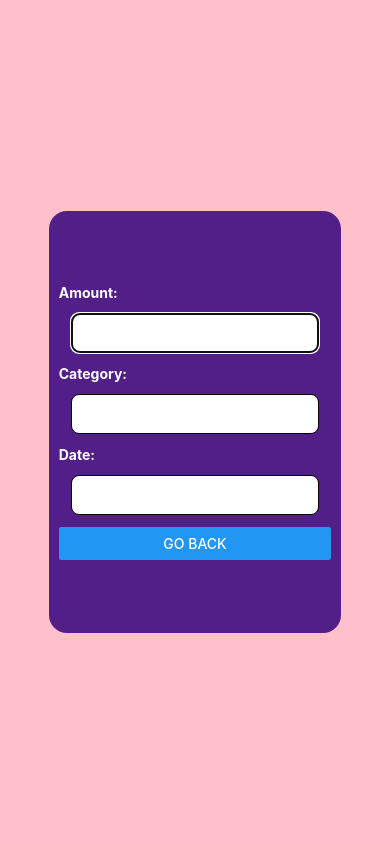
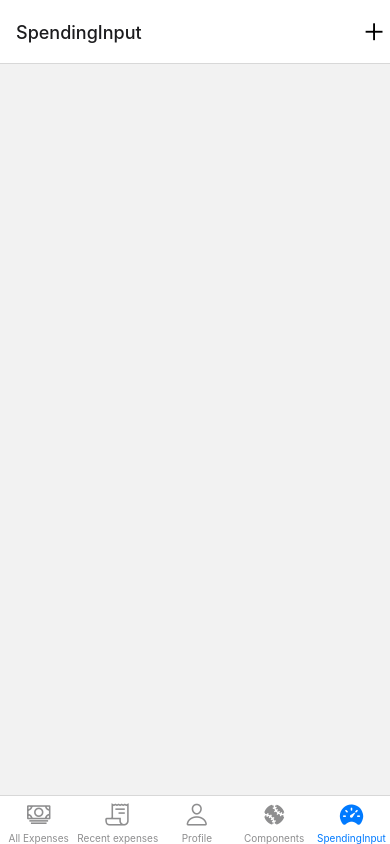
Before and after one commit to MinoThauros/Budget-app, a React Native app: screen /SpendingInput in a window 390 px wide. Built offline with nearby package versions, Linux system fonts and the light colour scheme.

Commit message:
fixed modal for spending input

```diff
--- a/App.tsx
+++ b/App.tsx
@@ -32,16 +32,18 @@ export default function App() {
 
 
   const Overlay=useContext(OverlayContext);
-  const {visible}:any=Overlay.visible;
+  const visible:boolean=Overlay.visible;//binding the state to local variables
 
   const pressed=()=>{
     Overlay.toogleOverlay();
 }
+//this context needs to work in tandem with add button
 
   return (
 
     <OverlayToggleContextProvider>
       <Provider store={store}>
+      <SpendingInput />
         <NavigationContainer>
           <Tab.Navigator screenOptions={{
             headerRight:({color,size}:any)=> <HeaderButton size={30}/>
@@ -80,7 +82,7 @@ export default function App() {
                 tabBarIcon: ({color,size}:any)=>(<Ionicons name="baseball-sharp" color={color} size={size}/>)
               }}/>
 
-            <Tab.Screen
+            <Tab.Screen //delete after component can be invoqued correcly
               name="SpendingInput"
               component={SpendingInput}
               options={{
--- a/screens/SpendingInput.tsx
+++ b/screens/SpendingInput.tsx
@@ -2,20 +2,33 @@ import { Text, View, StyleSheet, Modal, Button } from 'react-native';
 import { useLayoutEffect } from "react";
 import SpendingCard from "../components/SpendingCard";
 import { useState } from 'react';
+import { OverlayContext } from '../states/context/InputOverlayContext';
+import { useContext } from "react";
 
-const SpendingInput=({navigation,route}:any)=>{
-    const [overlayVisibility,setOverlayVisiblity]=useState(true as boolean);
+const SpendingInput=()=>{
+    //const [overlayVisibility,setOverlayVisiblity]=useState(true as boolean);
+    //lets hook the visibility of the modal to the global context
+    const Overlay=useContext(OverlayContext);
+    const visible:boolean=Overlay.visible;//binding the state to local variables
 
-    const button=()=>{
-        navigation.navigate('Components');
-        console.log('movin')
-        setOverlayVisiblity(!overlayVisibility)
-    };
+    const pressed=()=>{
+      Overlay.toogleOverlay();
+
+  }
+  //this context needs to work in tandem with add button
+
+
+
 
     return (
-        <Modal style={styles.overallView} visible={overlayVisibility}>
+        <Modal
+            style={styles.overallView}
+            visible={visible}
+            animationType={'slide'}
+            transparent={true}
+            >
             <View style={styles.overallView}>
-                <SpendingCard onPress={button}/>
+                <SpendingCard onPress={pressed}/>
             </View>
 
         </Modal>
```
